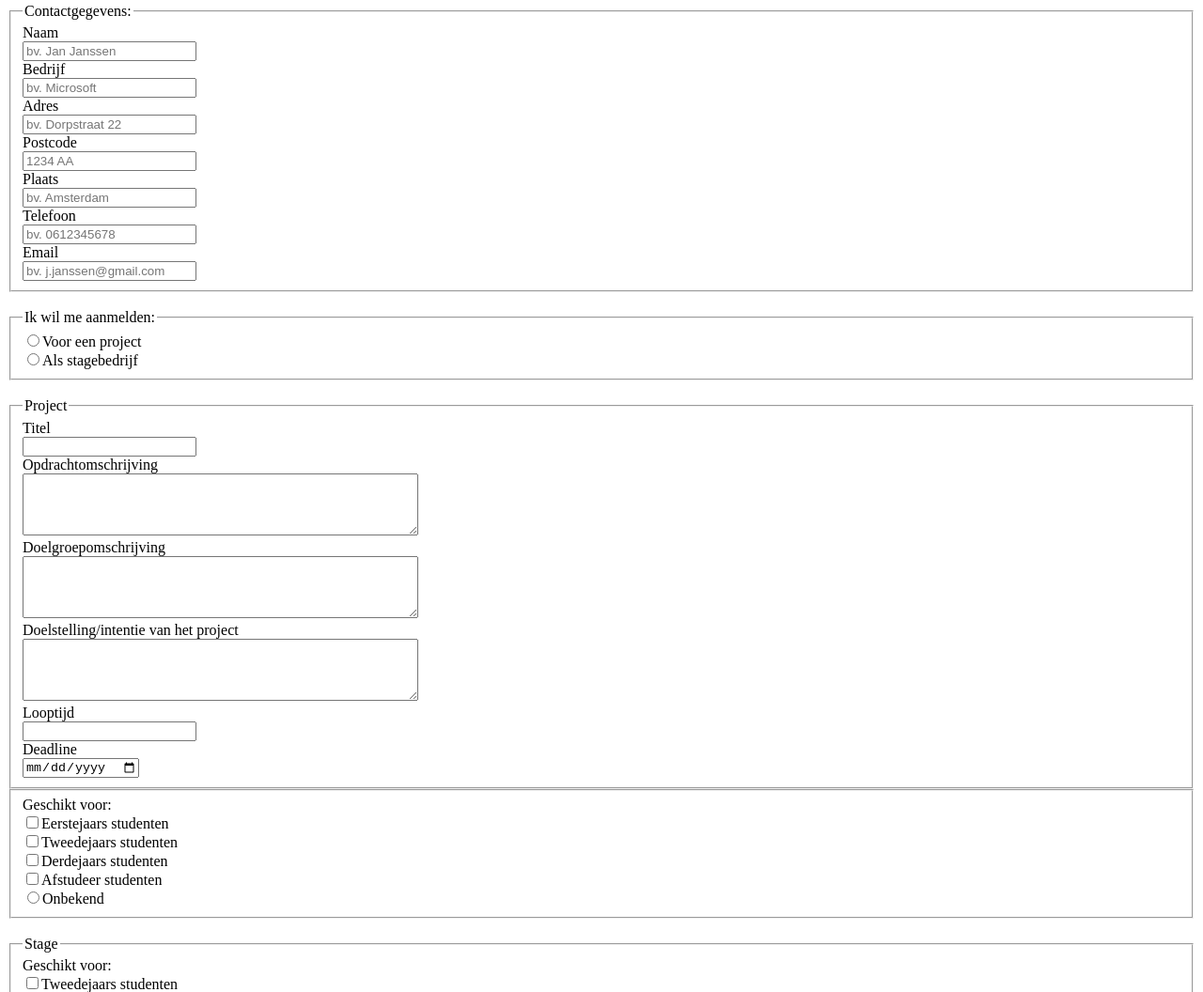
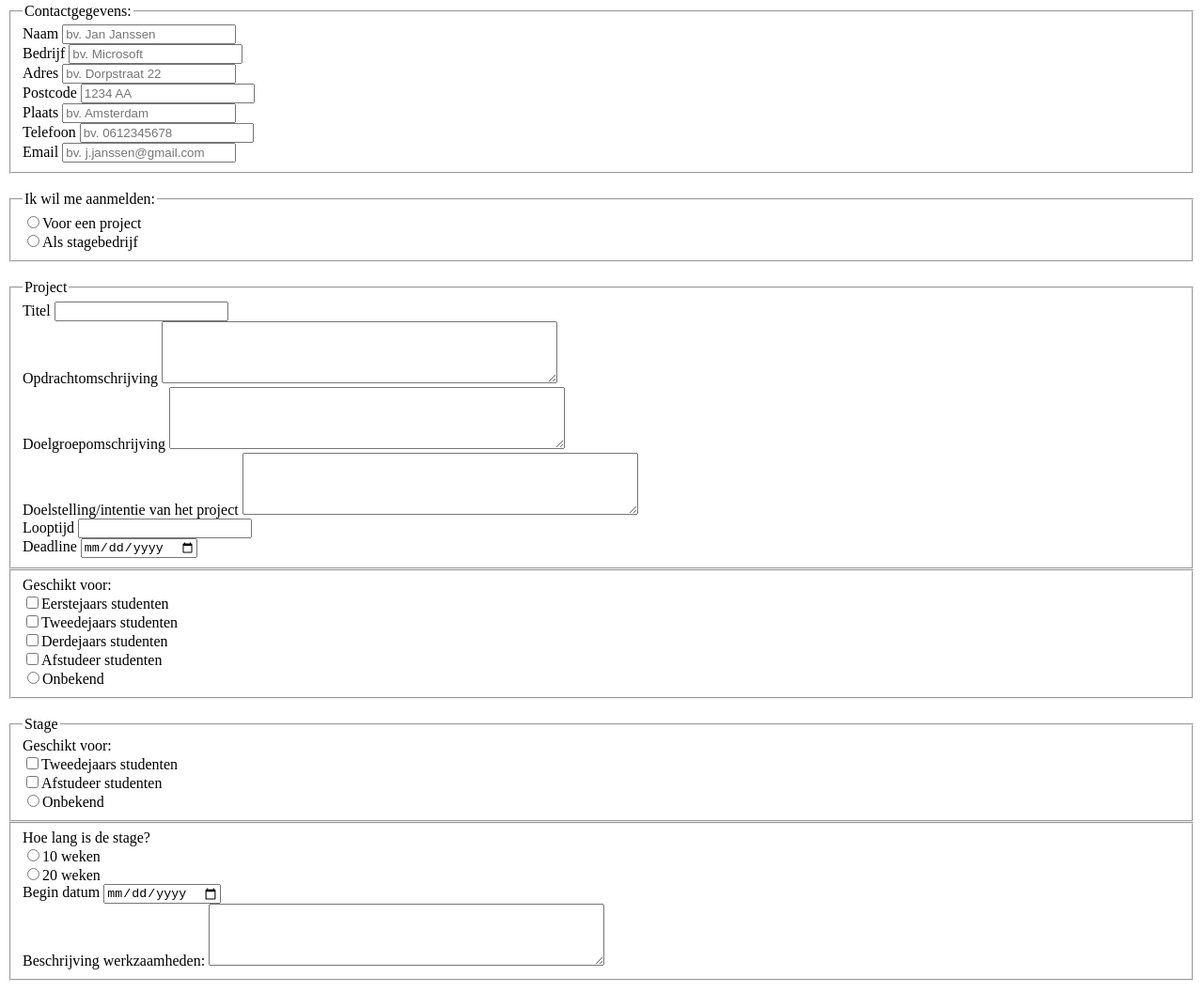
Before and after one commit to hamzaqiqi/frontend_1, a plain HTML site: page form.html in a window 1280 px wide. Shown: the part 220-1276 px from the top of the page at 94% size. Drawn offline with Linux system fonts and the light colour scheme.

Commit message:
modified form.html

```diff
--- a/form.html
+++ b/form.html
@@ -22,65 +22,52 @@ Wij nemen zo nodig contact met u op nadat het formulier is verstuurd. <br>
        <form>
           <fieldset>
            <legend>Contactgegevens:</legend>
-                Naam<br>
-                    <input type="text" name="Naam" placeholder="bv. Jan Janssen"><br>
-                Bedrijf<br>
-                    <input type="text" name="Bedrijf" placeholder="bv. Microsoft"><br>
-                Adres <br>
-                    <input type="text" name="Adres" placeholder="bv. Dorpstraat 22"><br>
-                Postcode <br>
-                    <input type="text" name="Postcode" placeholder="1234 AA"><br>
-                Plaats <br>
-                    <input type="text" name="Plaats" placeholder="bv. Amsterdam"><br>
-                Telefoon <br>
-                    <input type="tel" name="Telefoon" placeholder="bv. 0612345678"><br>
-                Email <br>
-                    <input type="email" name="email" placeholder="bv. j.janssen@gmail.com"><br>
+                <label>Naam <input type="text" name="Naam" placeholder="bv. Jan Janssen"></label> <br>
+                <label>Bedrijf <input type="text" name="Bedrijf" placeholder="bv. Microsoft"></label> <br>
+                <label>Adres <input type="text" name="Adres" placeholder="bv. Dorpstraat 22"></label> <br>
+                <label>Postcode <input type="text" name="Postcode" placeholder="1234 AA"></label> <br>
+                <label>Plaats <input type="text" name="Plaats" placeholder="bv. Amsterdam"></label> <br>
+                <label>Telefoon <input type="tel" name="Telefoon" placeholder="bv. 0612345678"></label> <br>
+                <label>Email <input type="email" name="email" placeholder="bv. j.janssen@gmail.com"></label> <br>
+
            </fieldset> <br>
            <fieldset>
                <legend>Ik wil me aanmelden:</legend>
-                    <input type="radio" name="Voor een project" value="male">Voor een project
+                   <label><input type="radio" name="Voor een project" value="male">Voor een project</label>
                       <br>
-                    <input type="radio" name="Als stagebedrijf" value="female">Als stagebedrijf
+                   <label><input type="radio" name="Als stagebedrijf" value="female">Als stagebedrijf</label>
            </fieldset> <br>
            <fieldset>
-           <legend>Project</legend>
-                Titel<br>
-                    <input type="text" name="Titel"> <br>
-                Opdrachtomschrijving<br>
-                    <textarea rows="4" cols="50"></textarea> <br>
-                Doelgroepomschrijving <br>
-                    <textarea rows="4" cols="50"></textarea> <br>
-                Doelstelling/intentie van het project <br>
-                    <textarea rows="4" cols="50"></textarea> <br>
-                Looptijd <br>
-                    <input type="text" name="Looptijd"> <br>
-                Deadline <br>
-                    <input type="date" name="deadline">
+               <legend>Project</legend>
+                    <label>Titel <input type="text" name="Titel"></label> <br>
+                    <label>Opdrachtomschrijving <textarea rows="4" cols="50"></textarea></label> <br>
+                    <label>Doelgroepomschrijving <textarea rows="4" cols="50"></textarea></label> <br>
+                    <label>Doelstelling/intentie van het project <textarea rows="4" cols="50"></textarea></label> <br>
+                    <label>Looptijd <input type="text" name="Looptijd"></label> <br>
+                    <label>Deadline <input type="date" name="deadline"></label> <br>
+
            </fieldset>
             <fieldset>
                Geschikt voor: <br>
-                   <input type="checkbox" name="1e" value="1e">Eerstejaars studenten <br>
-                   <input type="checkbox" name="2e" value="2e">Tweedejaars studenten <br>
-                   <input type="checkbox" name="3e" value="3e">Derdejaars studenten <br>
-                   <input type="checkbox" name="afstudeer" value="afstuurd">Afstudeer studenten <br>
-                   <input type="radio" name="onbekend" value="onbekend">Onbekend <br>
+                    <label><input type="checkbox" name="1e" value="1e">Eerstejaars studenten</label> <br>
+                    <label><input type="checkbox" name="2e" value="2e">Tweedejaars studenten</label> <br>
+                    <label><input type="checkbox" name="3e" value="3e">Derdejaars studenten</label> <br>
+                    <label><input type="checkbox" name="afstudeer" value="afstuurd">Afstudeer studenten</label> <br>
+                    <label><input type="radio" name="onbekend" value="onbekend">Onbekend</label> <br>
             </fieldset> <br>
             <fieldset>
                 <legend>Stage</legend>
                    Geschikt voor: <br>
-                    <input type="checkbox" name="2e" value="2e">Tweedejaars studenten <br>
-                    <input type="checkbox" name="afstudeer" value="afstuurd">Afstudeer studenten <br>
-                    <input type="radio" name="onbekend" value="onbekend">Onbekend <br>
+                        <label><input type="checkbox" name="2e" value="2e">Tweedejaars studenten</label> <br>
+                        <label><input type="checkbox" name="afstudeer" value="afstuurd">Afstudeer studenten</label> <br>
+                        <label><input type="radio" name="onbekend" value="onbekend">Onbekend</label> <br>
             </fieldset>
             <fieldset>
                     Hoe lang is de stage? <br>
-                     <input type="radio" name="onbekend" value="onbekend">10 weken <br>
-                     <input type="radio" name="onbekend" value="onbekend">20 weken <br>
-                    Begin datum
-                     <input type="date" name="deadline"> <br>
-                    Beschrijving werkzaamheden: <br>
-                    <textarea rows="4" cols="50"></textarea> <br>
+                        <label><input type="radio" name="onbekend" value="onbekend">10 weken</label> <br>
+                        <label><input type="radio" name="onbekend" value="onbekend">20 weken</label> <br>
+                        <label>Begin datum <input type="date" name="deadline"></label> <br>
+                        <label>Beschrijving werkzaamheden: <textarea rows="4" cols="50"></textarea></label> <br>
             </fieldset>
         </form>
     </article>
```
